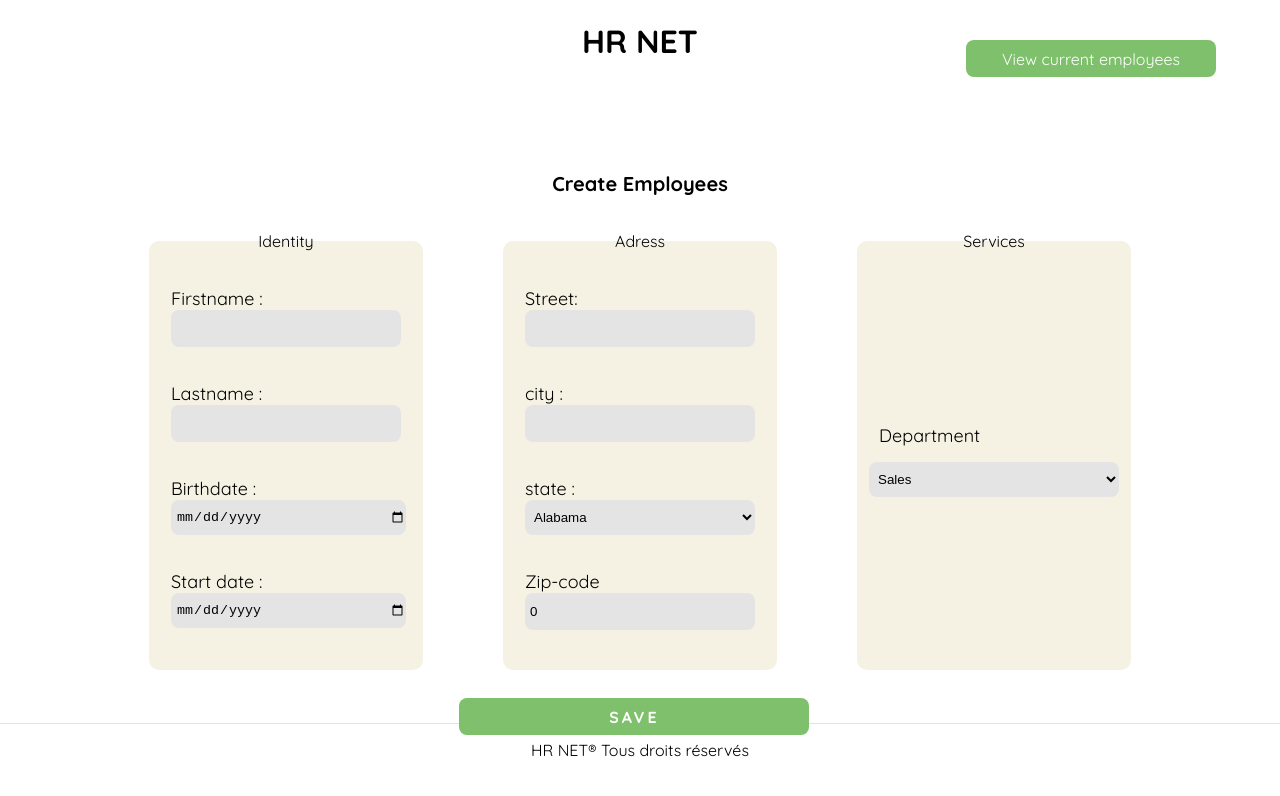
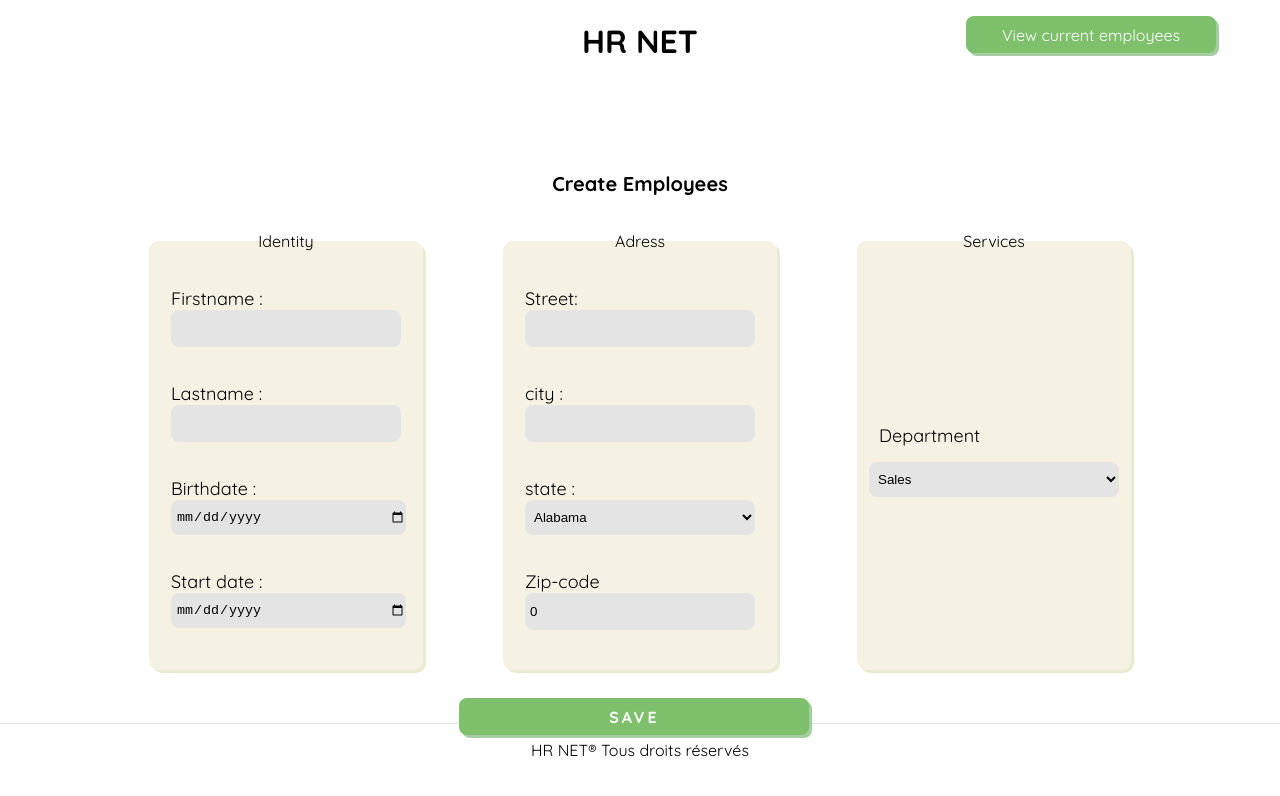
Before and after one commit to Erwandeb/PROJET_14_HRNET, a React (Create React App) app: page / in a window 1280 px wide. Shown: the top 796 px of the page. Built offline with nearby package versions, Linux system fonts and the light colour scheme.

Commit message:
add more style

```diff
--- a/src/style/CreateEmployee/_form.scss
+++ b/src/style/CreateEmployee/_form.scss
@@ -16,6 +16,7 @@
             margin-right: 40px;
             margin-left: 40px;
             border-radius: 10px;
+            box-shadow: 3px 3px #e8ecd2;
             legend{
                 left: 0px;
             }
@@ -82,6 +83,7 @@
     bottom: -15%;
     left: 33%;
     width: 350px;
+    box-shadow: 3px 3px #a4cea1;
     &:hover{
         background-color: #8bc07b;
     }
--- a/src/style/general/_navigation.scss
+++ b/src/style/general/_navigation.scss
@@ -8,9 +8,10 @@
   text-align: center;
   justify-content: center;
   position: absolute;
-  top: 5%;
+  top: 2%;
   right: 5%;
   cursor: pointer;
+  box-shadow: 3px 3px #a4cea1;
   .button-redirection{
   color: white;
   text-decoration: none;
--- a/src/style/plugins/_modalDialog.scss
+++ b/src/style/plugins/_modalDialog.scss
@@ -43,6 +43,7 @@
     letter-spacing: 2px;
     font-weight: bold;
     font-family: 'Quicksand', sans-serif;
+    box-shadow: 3px 3px #a4cea1;
     &:hover{
         background-color: #8bc07b;
     }
```
